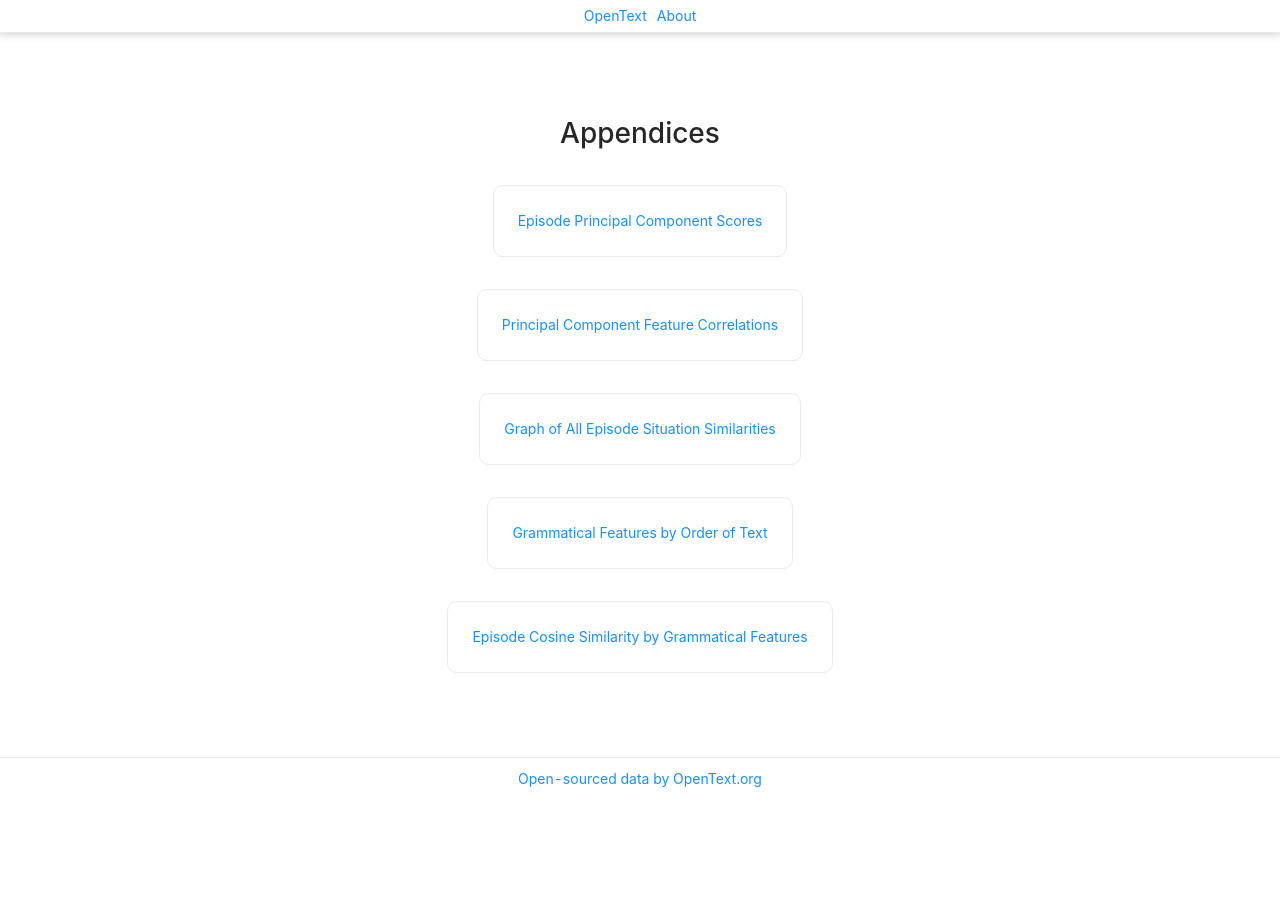
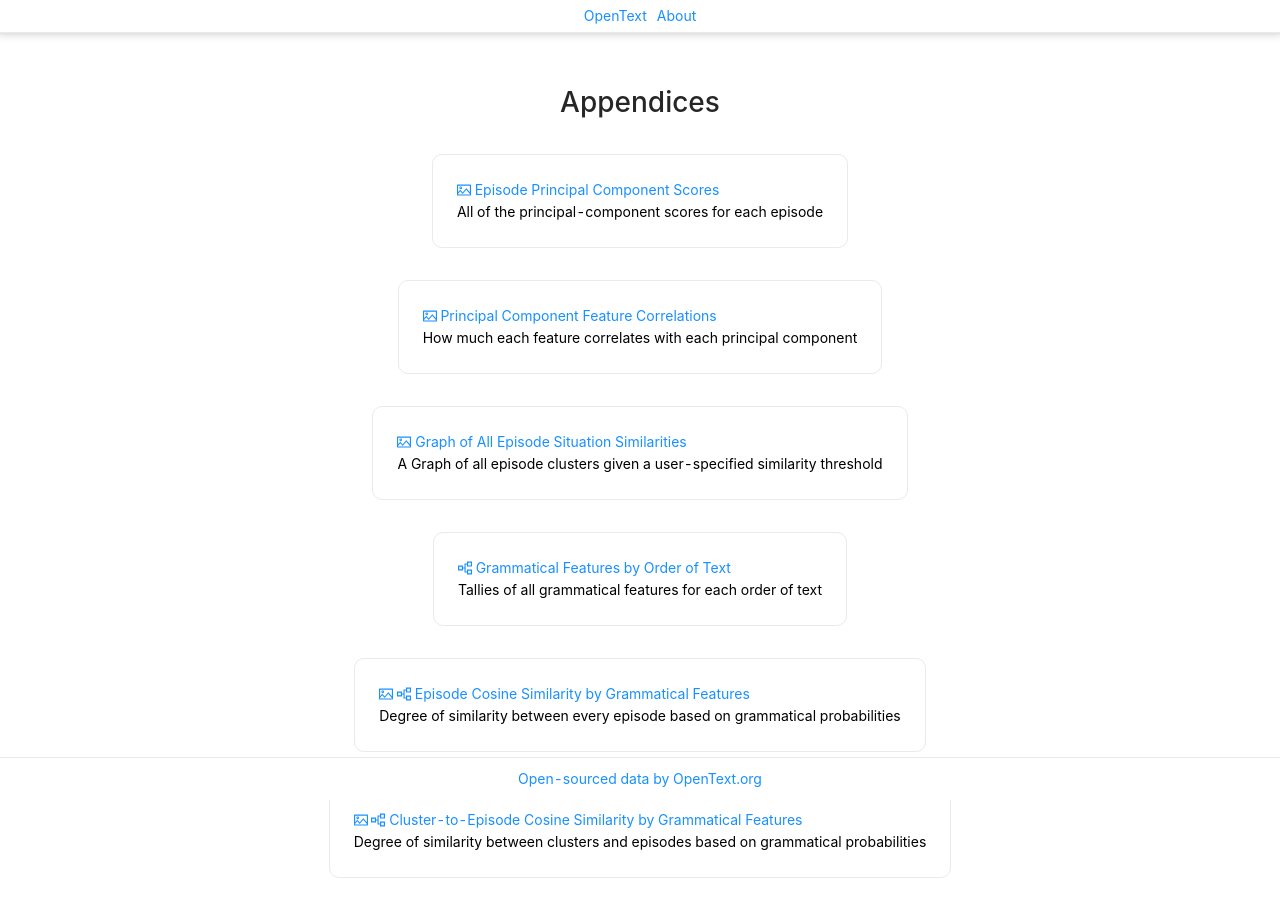
Before and after one commit to ryderwishart/gospels-genre-data, a Next.js app: page /appendix in a window 1280 px wide. Shown: the top 916 px of the page. Before the commit the page ends 800 px from the top, so only its background shows below. Built offline with nearby package versions, Linux system fonts and the light colour scheme.

Commit message:
feat(appendix/index): clarifies each button with description and icon
- adds link to additional, most recent appendix

```diff
--- a/pages/appendix/index.tsx
+++ b/pages/appendix/index.tsx
@@ -1,35 +1,105 @@
 import Layout from '../../components/Layout';
 import Link from 'next/link';
 import styles from '../../styles/Home.module.css';
+import { ApartmentOutlined, PictureOutlined } from '@ant-design/icons';
+import { Tooltip } from 'antd';
 
 export default function Appendices() {
   return (
     <Layout pageTitle="Appendices">
+      <Link href="/appendix/principal-components">
+        <a>
           <div className={styles.card}>
-        <Link href="/appendix/principal-components">
-          <a>Episode Principal Component Scores</a>
+            <Tooltip title="Contextual Data Table">
+              <PictureOutlined />
+            </Tooltip>
+            {'  '}
+            Episode Principal Component Scores
+            <br />
+            <span style={{ color: 'black' }}>
+              All of the principal-component scores for each episode
+            </span>
+          </div>
+        </a>
       </Link>
+      <Link href="/appendix/principal-component-features">
+        <a>
+          <div className={styles.card}>
+            <Tooltip title="Contextual Data Table">
+              <PictureOutlined />
+            </Tooltip>
+            {'  '}
+            Principal Component Feature Correlations
+            <br />
+            <span style={{ color: 'black' }}>
+              How much each feature correlates with each principal component
+            </span>
           </div>
+        </a>
+      </Link>
+      <Link href="/appendix/episodes-graph">
+        <a>
           <div className={styles.card}>
-        <Link href="/appendix/principal-component-features">
-          <a>Principal Component Feature Correlations</a>
+            <Tooltip title="Contextual Data Table">
+              <PictureOutlined />
+            </Tooltip>
+            {'  '}
+            Graph of All Episode Situation Similarities
+            <br />
+            <span style={{ color: 'black' }}>
+              A Graph of all episode clusters given a user-specified similarity
+              threshold
+            </span>
+          </div>
+        </a>
       </Link>
+      <Link href="/appendix/feature-sets">
+        <a>
+          <div className={styles.card}>
+            <Tooltip title="Grammatical Data Table">
+              <ApartmentOutlined rotate={270} />
+            </Tooltip>
+            {'  '}
+            Grammatical Features by Order of Text
+            <br />
+            <span style={{ color: 'black' }}>
+              Tallies of all grammatical features for each order of text
+            </span>
           </div>
+        </a>
+      </Link>
+      <Link href="/appendix/episode-similarity-by-grammar">
+        <a>
           <div className={styles.card}>
-        <Link href="/appendix/episodes-graph">
-          <a>Graph of All Episode Situation Similarities</a>
+            <Tooltip title="Grammatical and Contextual Data Table">
+              <PictureOutlined /> <ApartmentOutlined rotate={270} />
+            </Tooltip>
+            {'  '}
+            Episode Cosine Similarity by Grammatical Features
+            <br />
+            <span style={{ color: 'black' }}>
+              Degree of similarity between every episode based on grammatical
+              probabilities
+            </span>
+          </div>
+        </a>
       </Link>
+      <Link href="/appendix/cluster-to-episode-similarity">
+        <a>
+          <div className={styles.card}>
+            <Tooltip title="Grammatical and Contextual Data Table">
+              <PictureOutlined /> <ApartmentOutlined rotate={270} />
+            </Tooltip>
+            {'  '}
+            Cluster-to-Episode Cosine Similarity by Grammatical Features
+            <br />
+            <span style={{ color: 'black' }}>
+              Degree of similarity between clusters and episodes based on
+              grammatical probabilities
+            </span>
           </div>
-      <div className={styles.card}>
-        <Link href="/appendix/feature-sets">
-          <a>Grammatical Features by Order of Text</a>
+        </a>
       </Link>
-      </div>
-      <div className={styles.card}>
-        <Link href="/appendix/episode-similarity-by-grammar">
-          <a>Episode Cosine Similarity by Grammatical Features</a>
-        </Link>
-      </div>
     </Layout>
   );
 }
```
Lines whose indentation alone changed are shown as unchanged.
